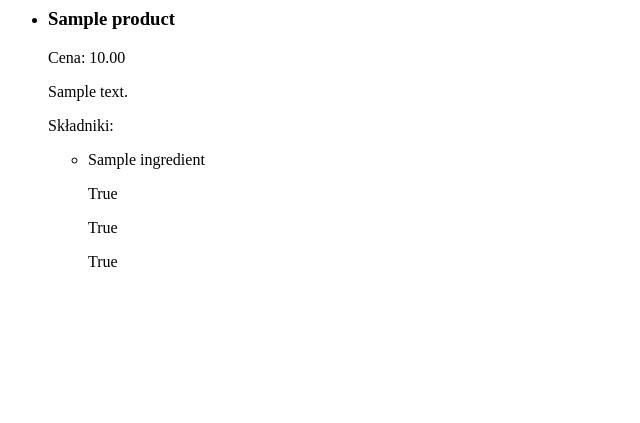
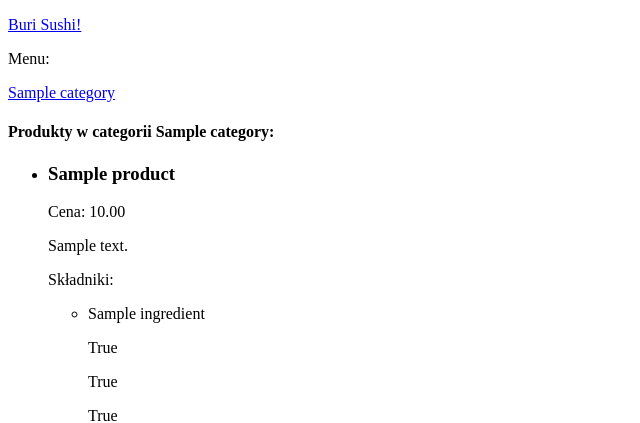
Before and after one commit to Swaroog23/final-project-coderslab, a Django app: page /categories/1 in a window 1280 px wide. Shown: the top 423 px of the page, without its empty margins (0-640 px from the left). Run offline with Django 3.2, Linux system fonts and the light colour scheme; tables that the repository leaves empty hold one stand-in row (values such as "Sample post").

Commit message:
Added context processor with list of categories, added anchors to other categories in category detail, changes in views

```diff
--- /dev/null
+++ b/Buri_order_site/context_processor.py
@@ -0,0 +1,7 @@
+from Buri_order_site.models import Category
+
+
+def category_anchor_list(request):
+    categories = Category.objects.all()
+    ctx = {"categories": categories}
+    return ctx
--- a/Buri_order_site/templates/category_detail.html
+++ b/Buri_order_site/templates/category_detail.html
@@ -1,5 +1,11 @@
-
+{% extends 'base.html' %}
+{% block header %}
+{{block.super}}
+<p>Menu:</p>
+{% for category in categories %}<a href="/categories/{{category.id}}"><p>{{category.name}}</p></a>{% endfor %}
+{% endblock header %}
 {% block content %}
+<h4>Produkty w categorii {{chosen_category.name}}:</h4>
     <ul>
         {% for product in products %}
         <li>
@@ -19,7 +25,6 @@
                 {% endfor %}
             </ul>
 
-
         {% endfor %}
     </ul>
 {% endblock content %}
--- a/Buri_order_site/views.py
+++ b/Buri_order_site/views.py
@@ -9,13 +9,12 @@ def main_page_view(request):
 
 
 def category_view(request):
-    categories = Category.objects.all()
-    return render(request, "categories.html", {"categories": categories})
+    return render(request, "categories.html")
 
 
 class CategoryDetailView(View):
     def get(self, request, id):
         category = Category.objects.get(id=id)
         products = Product.objects.filter(categories=category)
-        ctx = {"products": products}
+        ctx = {"products": products, "chosen_category": category}
         return render(request, "category_detail.html", ctx)
--- a/final_project/settings.py
+++ b/final_project/settings.py
@@ -63,6 +63,7 @@ TEMPLATES = [
                 "django.template.context_processors.request",
                 "django.contrib.auth.context_processors.auth",
                 "django.contrib.messages.context_processors.messages",
+                "Buri_order_site.context_processor.category_anchor_list",
             ],
         },
     },
```
